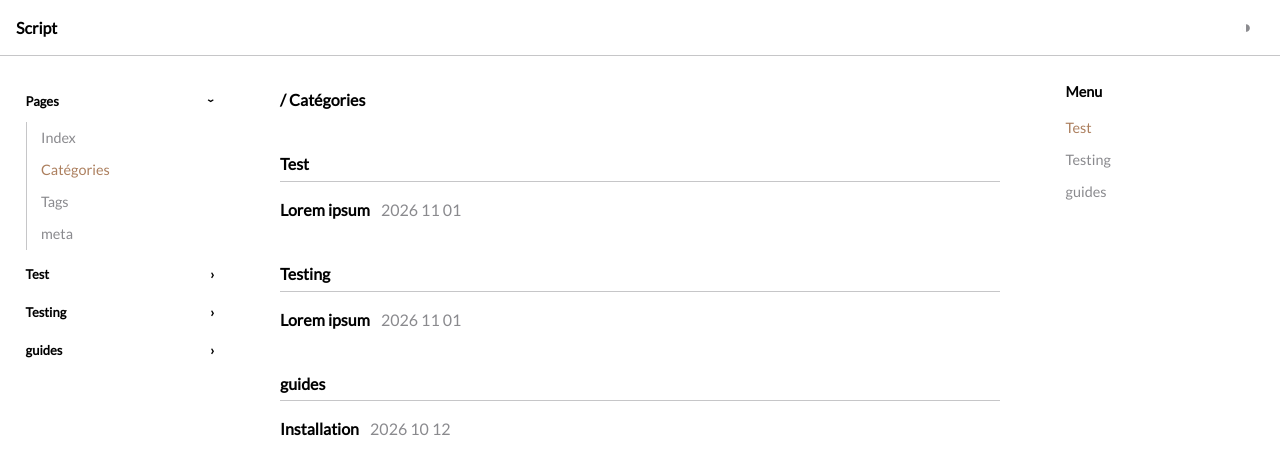
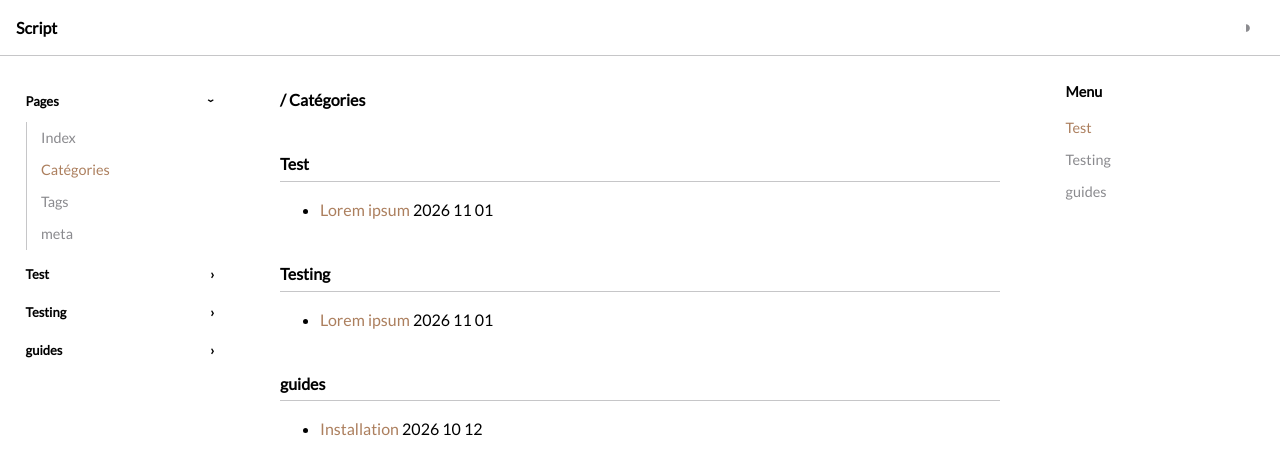
Before and after one commit to script-txt/script-txt.github.io, a Jekyll site: the page built from categories.html, in a window 1280 px wide. Shown: the top 475 px of the page. Built offline with Jekyll 4.4.1, drawn with Linux system fonts in a browser that asks for light colours.

Commit message:
Update default.html

```diff
--- a/_layouts/default.html
+++ b/_layouts/default.html
@@ -116,12 +116,12 @@
   .bubble.category { background: none; border: 1px solid var(--accent); color: var(--accent); }
 
   /* Listes d'articles */
-  .post-list { list-style: none; margin: 0; padding: 0; }
+  /*.post-list { list-style: none; margin: 0; padding: 0; }
   .post-list li { margin: 0 0 1.5rem; }
   .post-list p { margin: .25rem 0 0; color: var(--muted); }
   .post-list time { margin-left: .5rem; color: var(--muted); font-size: 1rem;}
   .post-title { font-weight: bold; color: inherit;}
-  a.post-title:hover { color: inherit; }
+  a.post-title:hover { color: inherit; }*/
 
   /* Tablette : le sommaire de droite disparaît */
   @media (max-width: 1024px) {
```
